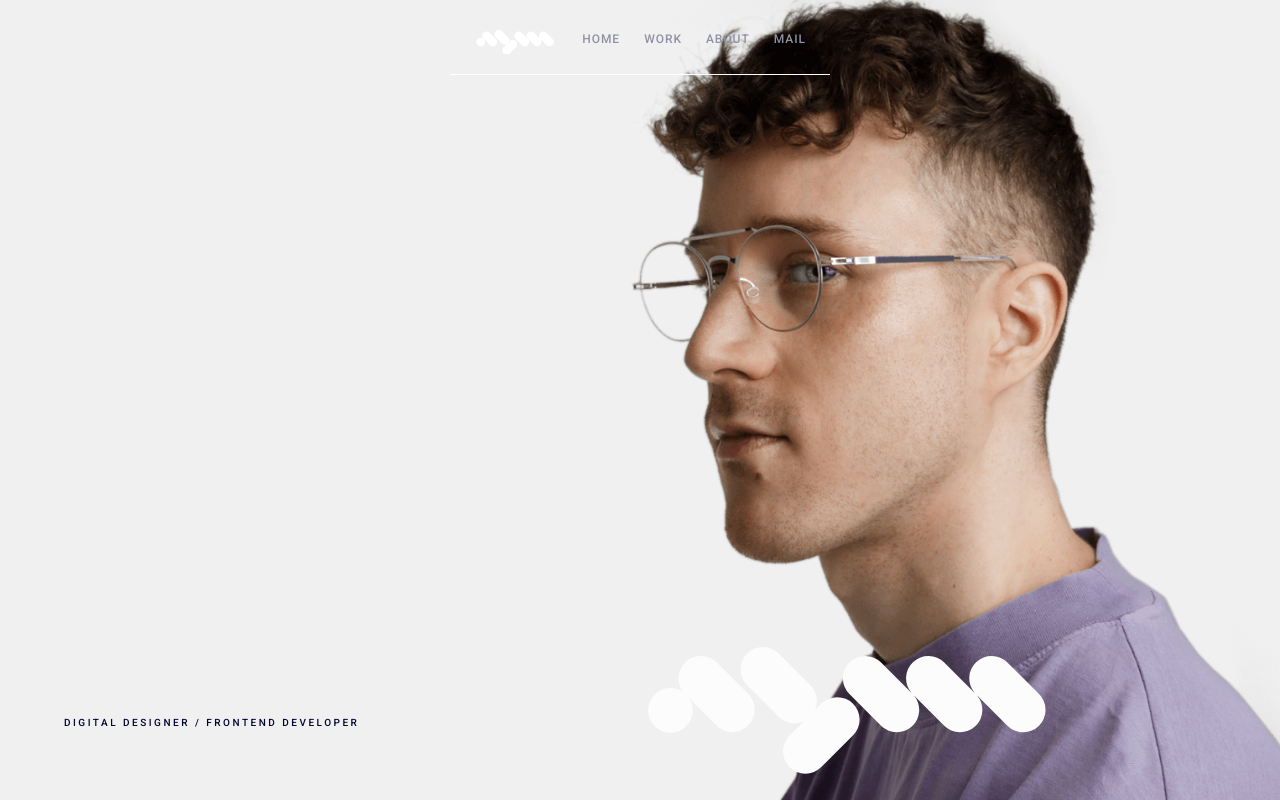
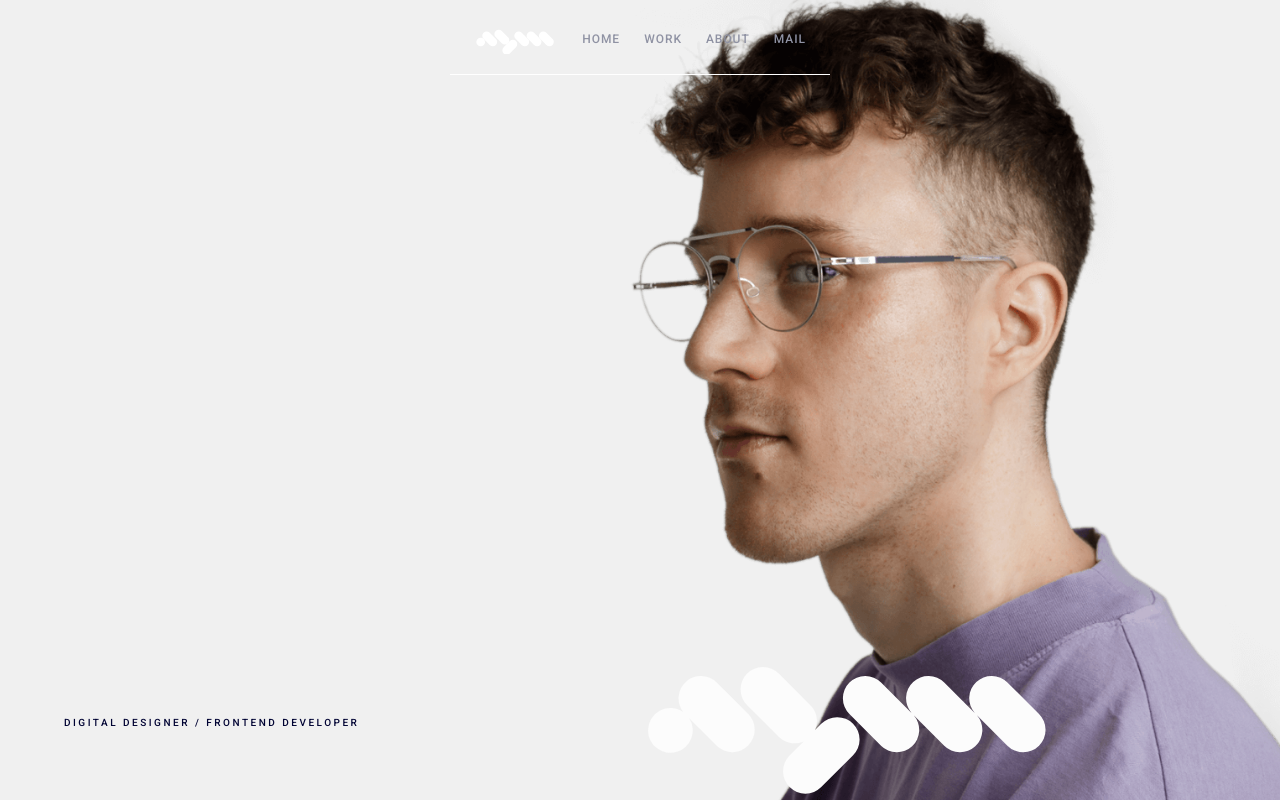
Before and after one commit to aeonyuonmiller/personal, a Next.js app: page / in a window 1280 px wide. Built offline with nearby package versions, Linux system fonts and the light colour scheme.

Commit message:
removed css

```diff
--- a/styles/globals.css
+++ b/styles/globals.css
@@ -143,7 +143,7 @@ a {
 
 .move{
   position: relative;
-  top: 50px;
+  top: 70px;
 }
 
 
```
